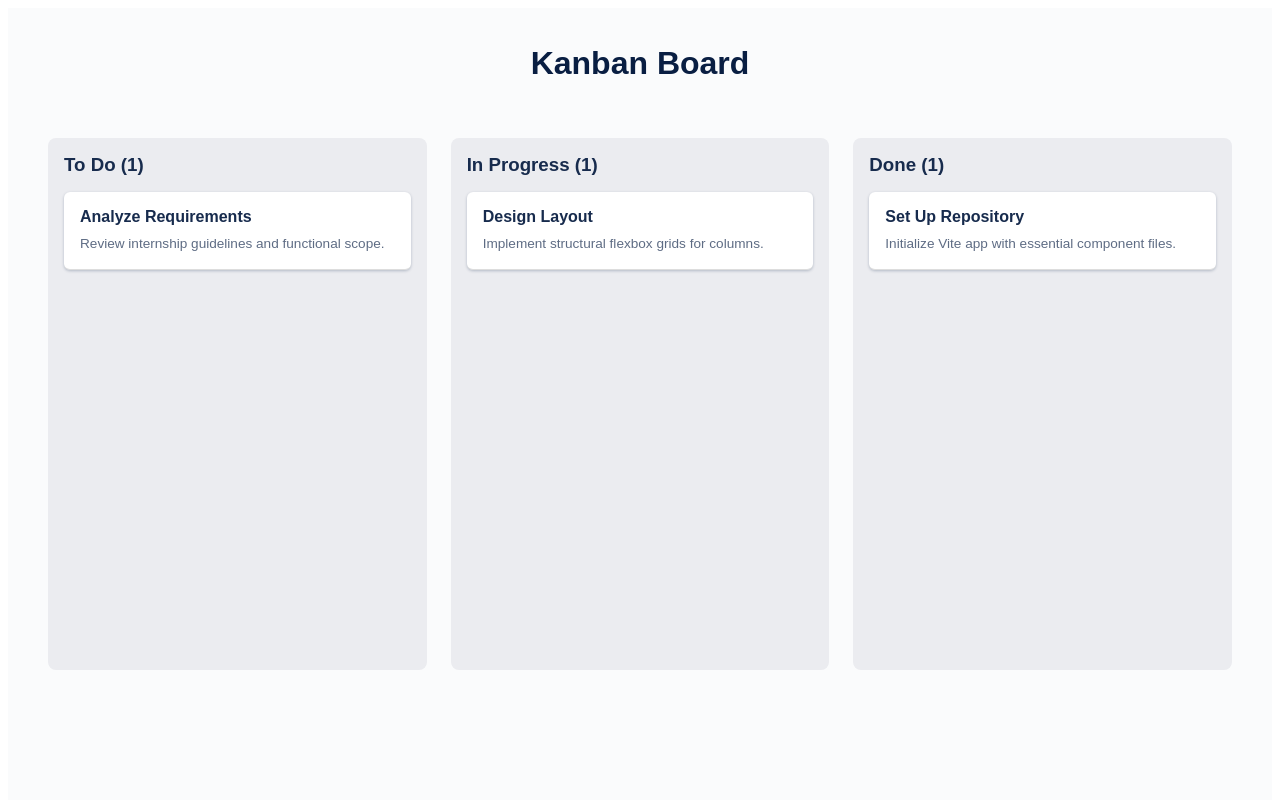
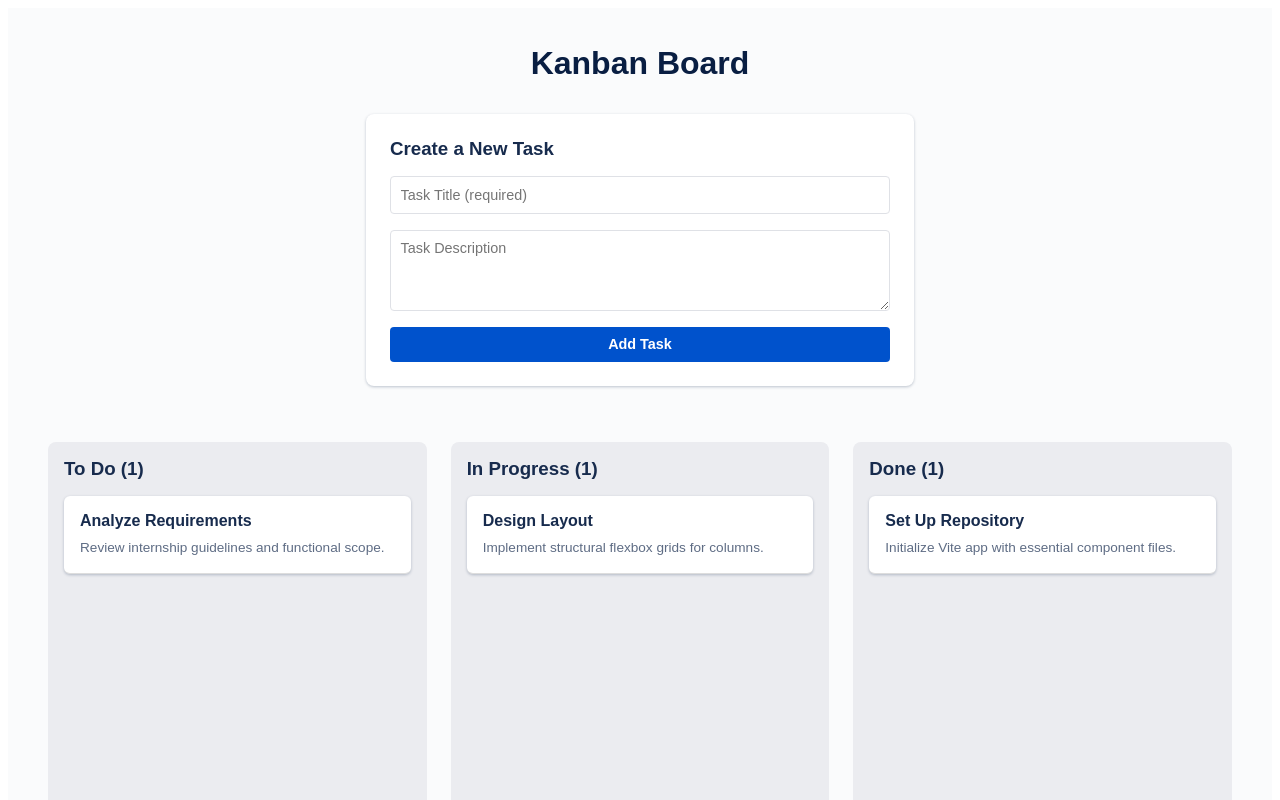
Before and after one commit to raushan-40/kanban-task-board, a React (Vite) app: page / in a window 1280 px wide. Shown: the top 800 px of the page. Built offline with nearby package versions, Linux system fonts and the light colour scheme.

Commit message:
Implement add task functionality

```diff
--- a/src/App.jsx
+++ b/src/App.jsx
@@ -1,8 +1,8 @@
 import { useState } from 'react';
 import Board from './components/Board';
+import TaskForm from './components/TaskForm';
 
 function App() {
-  // Master state containing 3 initial sample tasks (one for each status)
   const [tasks, setTasks] = useState([
     {
       id: 'task-1',
@@ -24,6 +24,18 @@ function App() {
     },
   ]);
 
+  // Handler to receive new task inputs and update top-level state
+  const handleAddTask = ({ title, description }) => {
+    const newTask = {
+      id: crypto.randomUUID(), // Generates a standard cryptographically strong unique ID
+      title,
+      description,
+      status: 'todo', // Always direct new tasks to the beginning column
+    };
+
+    setTasks([...tasks, newTask]);
+  };
+
   const containerStyle = {
     fontFamily: 'sans-serif',
     backgroundColor: '#fafbfc',
@@ -42,8 +54,10 @@ function App() {
       <header style={headerStyle}>
         <h1>Kanban Board</h1>
       </header>
+
       <main>
-        {/* Passing the entire tasks state down to Board */}
+        {/* Rendering the form and passing the handler callback */}
+        <TaskForm onAddTask={handleAddTask} />
         <Board tasks={tasks} />
       </main>
     </div>
--- a/src/components/TaskForm.jsx
+++ b/src/components/TaskForm.jsx
@@ -0,0 +1,82 @@
+import { useState } from 'react';
+
+function TaskForm({ onAddTask }) {
+  // Local states to handle controlled inputs
+  const [title, setTitle] = useState('');
+  const [description, setDescription] = useState('');
+
+  const handleSubmit = (e) => {
+    e.preventDefault();
+
+    // Ignore empty or whitespace-only titles
+    if (!title.trim()) return;
+
+    // Send the structured input values to the parent handler
+    onAddTask({
+      title: title.trim(),
+      description: description.trim(),
+    });
+
+    // Reset local form state
+    setTitle('');
+    setDescription('');
+  };
+
+  const formStyle = {
+    backgroundColor: '#ffffff',
+    borderRadius: '8px',
+    padding: '1.5rem',
+    maxWidth: '500px',
+    margin: '0 auto 2rem auto',
+    boxShadow: '0 1px 3px rgba(9, 30, 66, 0.25)',
+    display: 'flex',
+    flexDirection: 'column',
+    gap: '1rem',
+  };
+
+  const inputStyle = {
+    padding: '0.6rem',
+    borderRadius: '4px',
+    border: '1px solid #dfe1e6',
+    fontSize: '0.9rem',
+    fontFamily: 'sans-serif',
+  };
+
+  const buttonStyle = {
+    backgroundColor: '#0052cc',
+    color: '#ffffff',
+    padding: '0.6rem',
+    borderRadius: '4px',
+    border: 'none',
+    fontWeight: '600',
+    cursor: 'pointer',
+    fontSize: '0.9rem',
+  };
+
+  return (
+    <form onSubmit={handleSubmit} style={formStyle}>
+      <h3 style={{ margin: 0, color: '#172b4d' }}>Create a New Task</h3>
+
+      <input
+        type="text"
+        placeholder="Task Title (required)"
+        value={title}
+        onChange={(e) => setTitle(e.target.value)}
+        style={inputStyle}
+      />
+
+      <textarea
+        placeholder="Task Description"
+        value={description}
+        onChange={(e) => setDescription(e.target.value)}
+        style={{ ...inputStyle, minHeight: '60px', resize: 'vertical' }}
+      />
+
+      <button type="submit" style={buttonStyle}>
+        Add Task
+      </button>
+    </form>
+  );
+}
+
+export default TaskForm;
```
